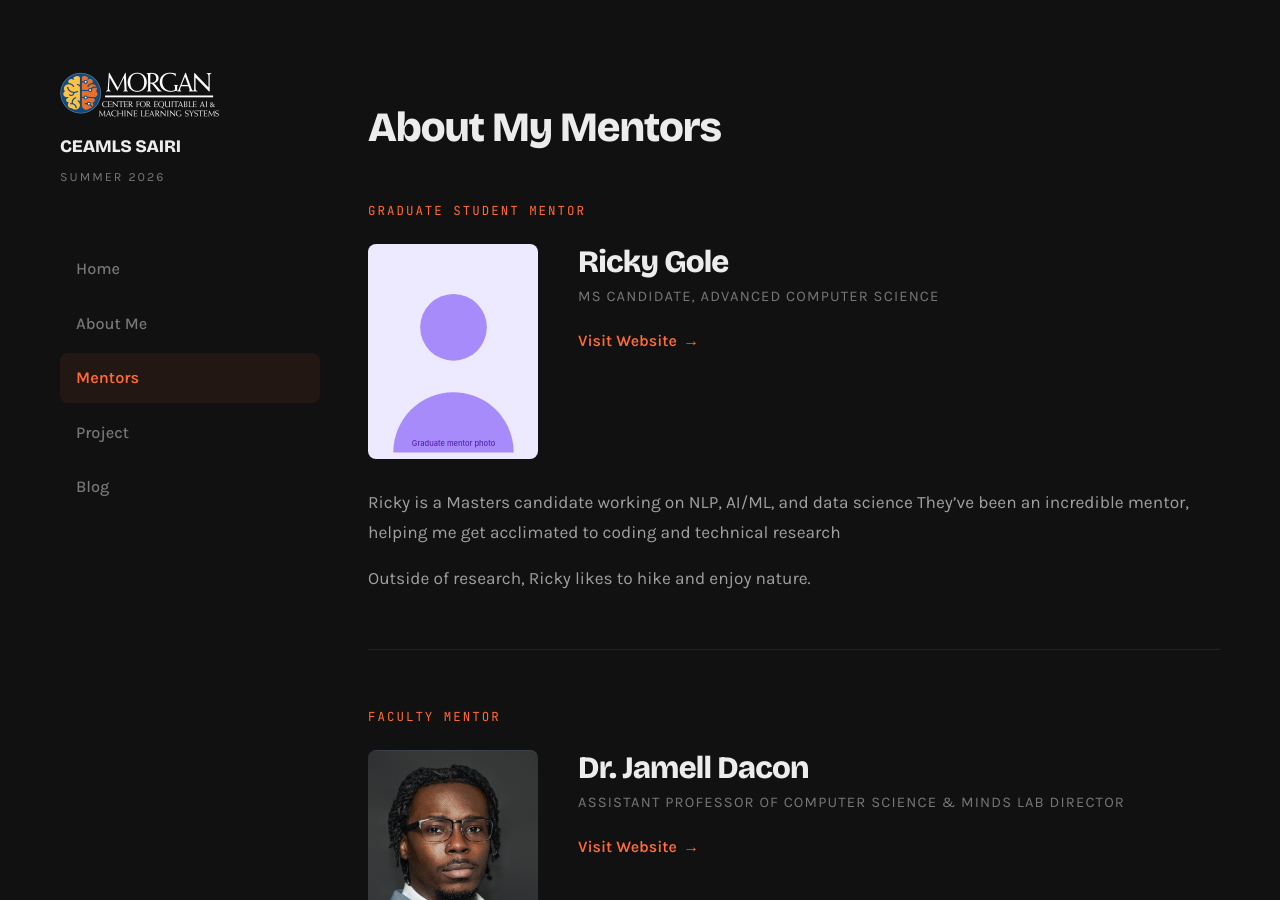
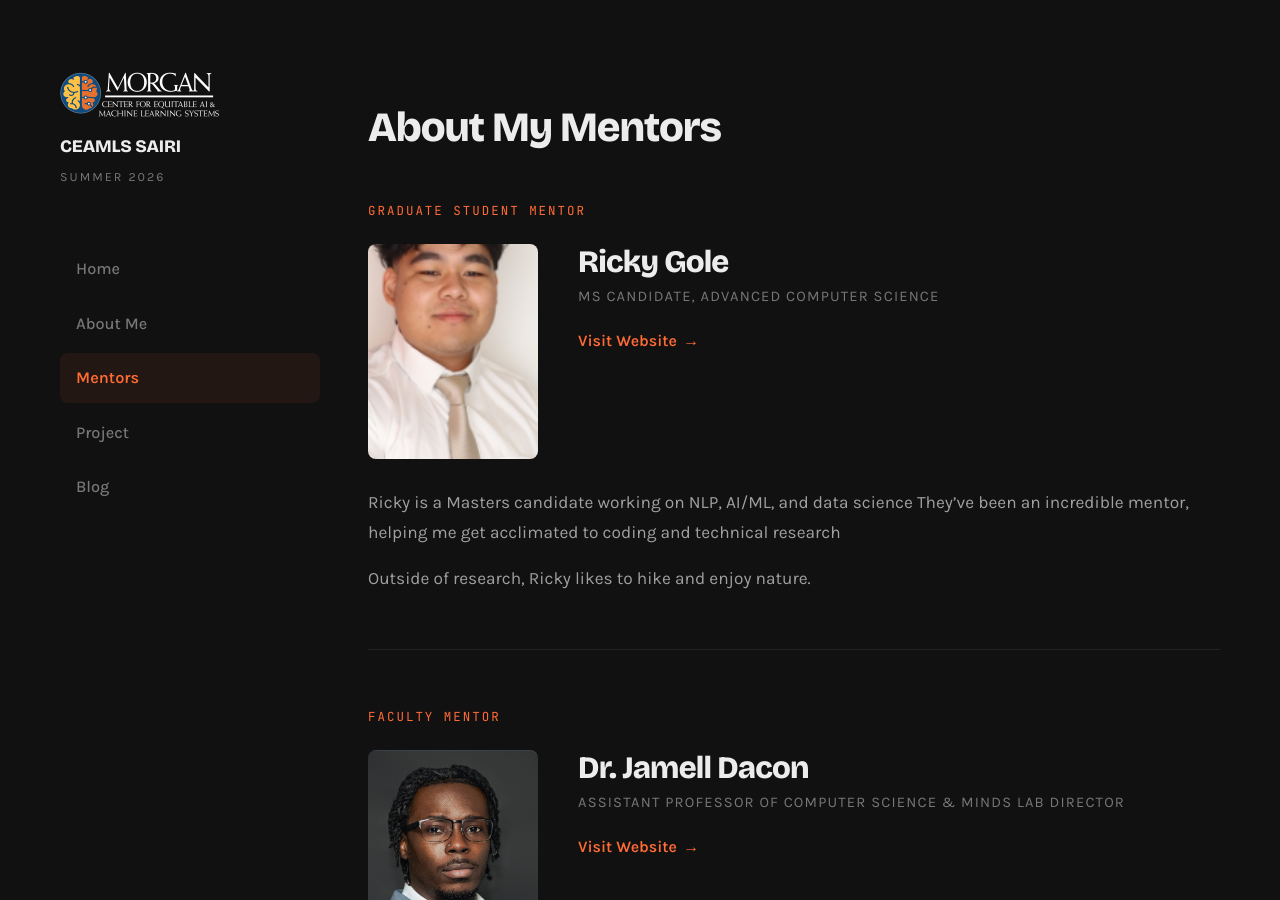
Before and after one commit to pblake207/pblake207ceamls26.github.io, a Jekyll site: the page built from pages/about-my-mentor.md, in a window 1280 px wide and 900 px high. Built offline with Jekyll 4.4.1, drawn with Linux system fonts in a browser that asks for light colours.

Commit message:
Update about-my-mentor.md

```diff
--- a/pages/about-my-mentor.md
+++ b/pages/about-my-mentor.md
@@ -6,7 +6,7 @@ permalink: /about-my-mentor.html
 graduate_mentor:
   name: Ricky Gole
   title: MS Candidate, Advanced Computer Science
-  image: /assets/images/graduate-student-mentor.svg
+  image: assets/images/Screenshot 2026-06-18 184642.png
   website: https://rickygole.github.io/
   bio: |
     Ricky is a Masters candidate working on NLP, AI/ML, and data science
```
